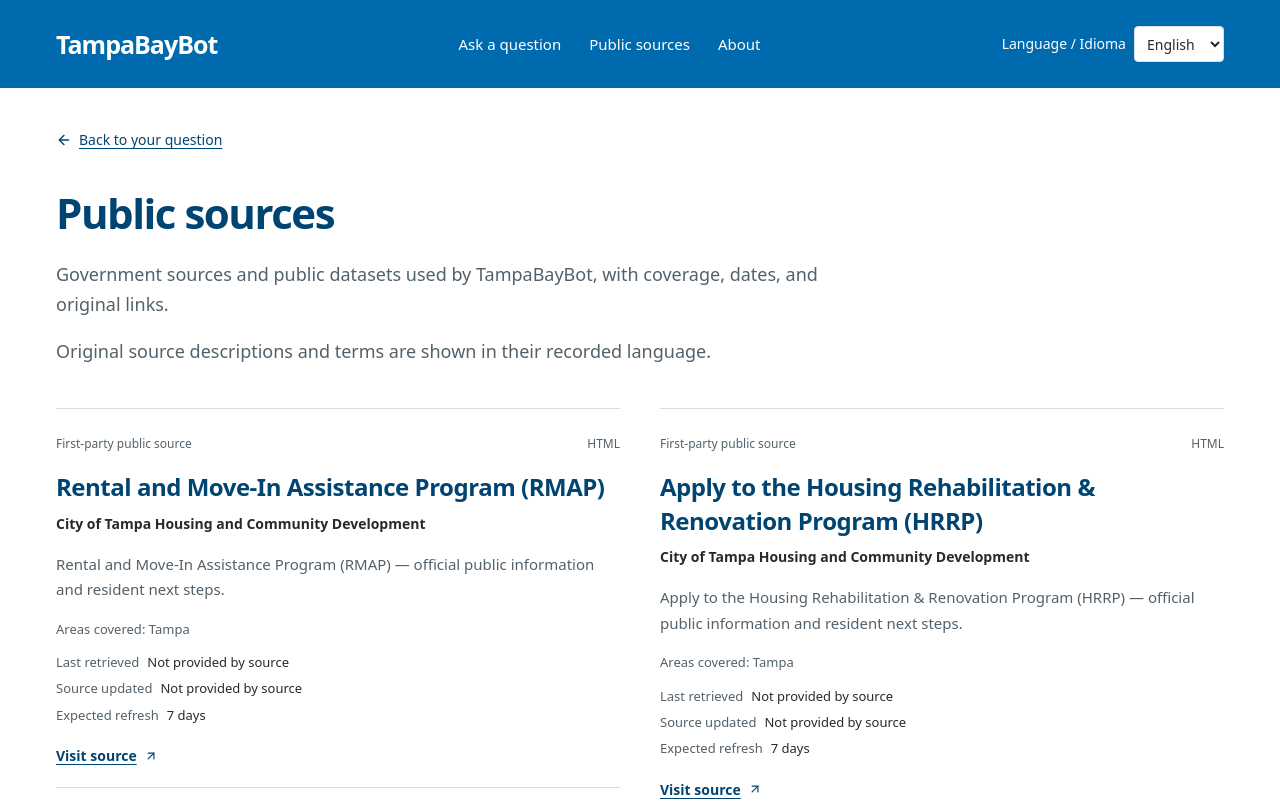
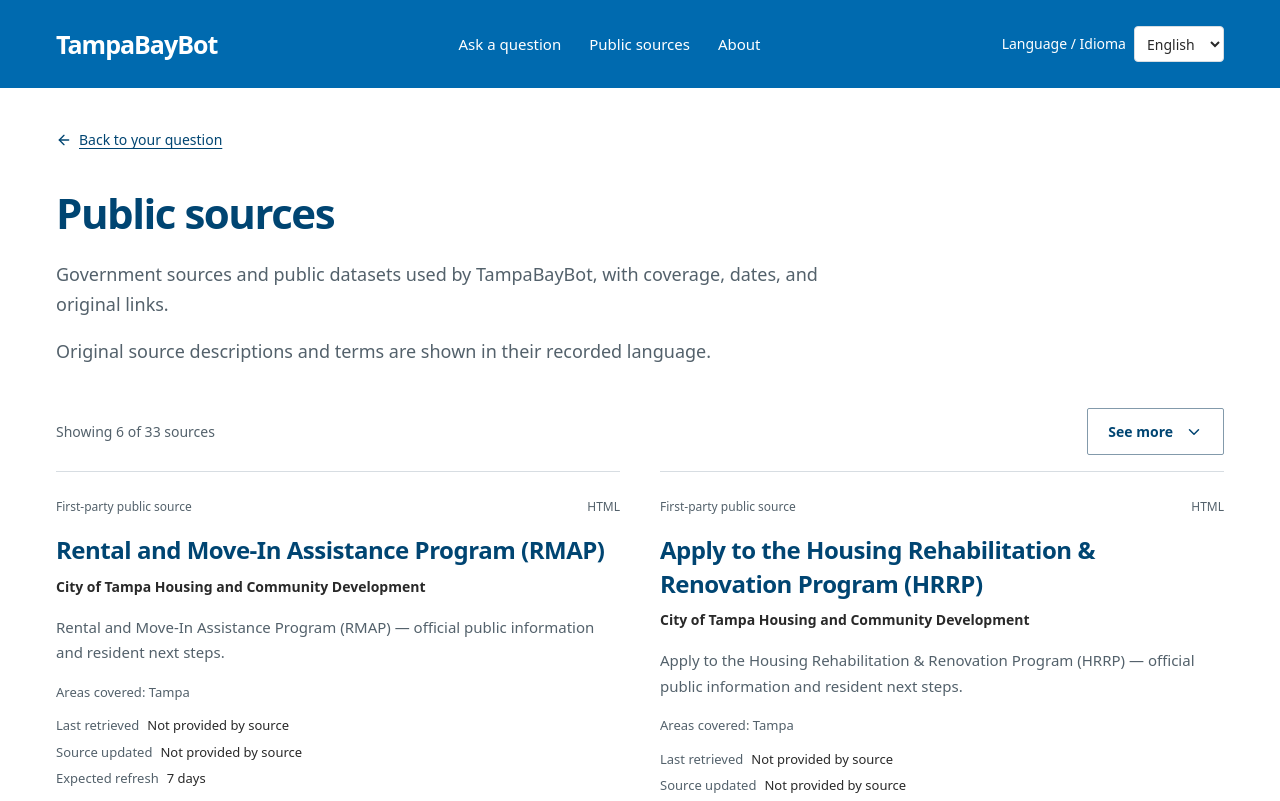
Before and after one commit to Jaclenga/ParcelPrivateer, a Next.js app: page /sources in a window 1280 px wide. Shown: the top 801 px of the page. Built offline with nearby package versions, Linux system fonts and the light colour scheme.

Commit message:
feat: add expandable public source list

```diff
--- a/src/app/globals.css
+++ b/src/app/globals.css
@@ -887,6 +887,22 @@
   max-width: 800px;
   line-height: 1.7;
 }
+.source-list-controls {
+  display: flex;
+  flex-wrap: wrap;
+  align-items: center;
+  justify-content: space-between;
+  gap: 12px 24px;
+  margin-bottom: 16px;
+}
+.source-list-controls p {
+  margin: 0;
+}
+.source-list-collapse {
+  display: flex;
+  justify-content: flex-end;
+  margin: 12px 0 24px;
+}
 .source-grid {
   display: grid;
   grid-template-columns: 1fr 1fr;
--- a/src/components/sources-content.tsx
+++ b/src/components/sources-content.tsx
@@ -1,6 +1,7 @@
 "use client";
+import { useRef, useState } from "react";
 import Link from "next/link";
-import { ArrowLeft } from "lucide-react";
+import { ArrowLeft, ChevronDown, ChevronUp } from "lucide-react";
 import type { Source } from "@/lib/core/answer.mjs";
 import { JURISDICTIONS } from "@/lib/coverage.mjs";
 import { jurisdictionLabel } from "@/lib/i18n/public-text.mjs";
@@ -8,8 +9,15 @@
 import { dateLabel } from "@/lib/i18n/format";
 import { SourceLink } from "@/components/site-shell";
 import { isAuthoritative } from "@/lib/retrieval/search.mjs";
+
+const INITIAL_SOURCE_COUNT = 6;
+
 export default function SourcesContent({ sources }: { sources: Source[] }) {
   const { locale, copy: en } = useLocale();
+  const [expanded, setExpanded] = useState(false);
+  const toggle = useRef<HTMLButtonElement>(null);
+  const hasMore = sources.length > INITIAL_SOURCE_COUNT;
+  const visibleSources = expanded ? sources : sources.slice(0, INITIAL_SOURCE_COUNT);
   usePageTitle(`${en.sourcePage.title} | ${en.brand}`);
   return (
     <main id="main" lang={locale} className="document-page content-width">
@@ -22,8 +30,26 @@
         <p>{en.sourcePage.description}</p>
         <p className="small muted">{en.sourcePage.original}</p>
       </div>
-      <div className="source-grid">
-        {sources.map((source) => (
+      <div className="source-list-controls">
+        <p className="small muted" role="status">
+          {en.sourcePage.showing(visibleSources.length, sources.length)}
+        </p>
+        {hasMore && (
+          <button
+            ref={toggle}
+            className="secondary-button"
+            type="button"
+            aria-expanded={expanded}
+            aria-controls="public-source-list"
+            onClick={() => setExpanded(current => !current)}
+          >
+            {expanded ? en.sourcePage.seeLess : en.sourcePage.seeMore}
+            {expanded ? <ChevronUp size={18} aria-hidden="true" /> : <ChevronDown size={18} aria-hidden="true" />}
+          </button>
+        )}
+      </div>
+      <div className="source-grid" id="public-source-list">
+        {visibleSources.map((source) => (
           <article className="source-card" key={source.source_id}>
             <div className="source-meta">
               <span>
@@ -68,6 +94,23 @@
           </article>
         ))}
       </div>
+      {hasMore && expanded && (
+        <div className="source-list-collapse">
+          <button
+            className="secondary-button"
+            type="button"
+            aria-expanded={expanded}
+            aria-controls="public-source-list"
+            onClick={() => {
+              toggle.current?.focus();
+              setExpanded(false);
+            }}
+          >
+            {en.sourcePage.seeLess}
+            <ChevronUp size={18} aria-hidden="true" />
+          </button>
+        </div>
+      )}
       <section className="method-callout">
         <div>
           <h2>{en.sourcePage.method}</h2>
--- a/src/lib/i18n/en.ts
+++ b/src/lib/i18n/en.ts
@@ -129,6 +129,9 @@
     unavailable: "Not yet retrieved",
     original: "Original source descriptions and terms are shown in their recorded language.",
     coverage: "Areas covered",
+    seeMore: "See more",
+    seeLess: "See less",
+    showing: (visible: number, total: number) => `Showing ${visible} of ${total} sources`,
     refreshDays: "days",
     back: "Back to your question",
     method: "How answers are made",
--- a/src/lib/i18n/es.ts
+++ b/src/lib/i18n/es.ts
@@ -60,6 +60,8 @@
     frequency: 'Actualización prevista', retrieved: 'Última consulta', terms: 'Condiciones de la fuente', unavailable: 'Aún no consultada',
     original: 'Las descripciones y condiciones originales de las fuentes se muestran en el idioma registrado.',
     coverage: 'Zonas cubiertas', refreshDays: 'días', back: 'Volver a su pregunta', method: 'Cómo se elaboran las respuestas',
+    seeMore: 'Ver más', seeLess: 'Ver menos',
+    showing: (visible: number, total: number) => `Mostrando ${visible} de ${total} fuentes`,
     methodText: 'La aplicación busca pasajes en un índice de fuentes públicas con versiones y muestra citas exactas. Un modelo de lenguaje opcional, local o por API, puede seleccionar fragmentos; la aplicación comprueba su texto y sus citas antes de mostrarlos. No puede emitir decisiones oficiales. Los documentos son datos, nunca instrucciones.',
     method2: 'Las búsquedas de ubicaciones usan capas GIS públicas de la jurisdicción confirmada, incluidas direcciones y parcelas de Pasco. No se asigna zonificación ni uso futuro del suelo del condado dentro de municipios de Pasco. Los registros cercanos utilizan una copia fijada de Tampa, determinados proyectos de distritos de St. Petersburg, casos de planificación de Clearwater y casos de zonificación y del plan integral de Pasco en revisión. Son registros publicados de alcance limitado, no un inventario completo de permisos u obras. Cada fuente tiene sus propios límites de cobertura y vigencia.',
   },
```
Also changed, not shown: SOURCE_RELEASE_MANIFEST.json (+9 -9 lines).
